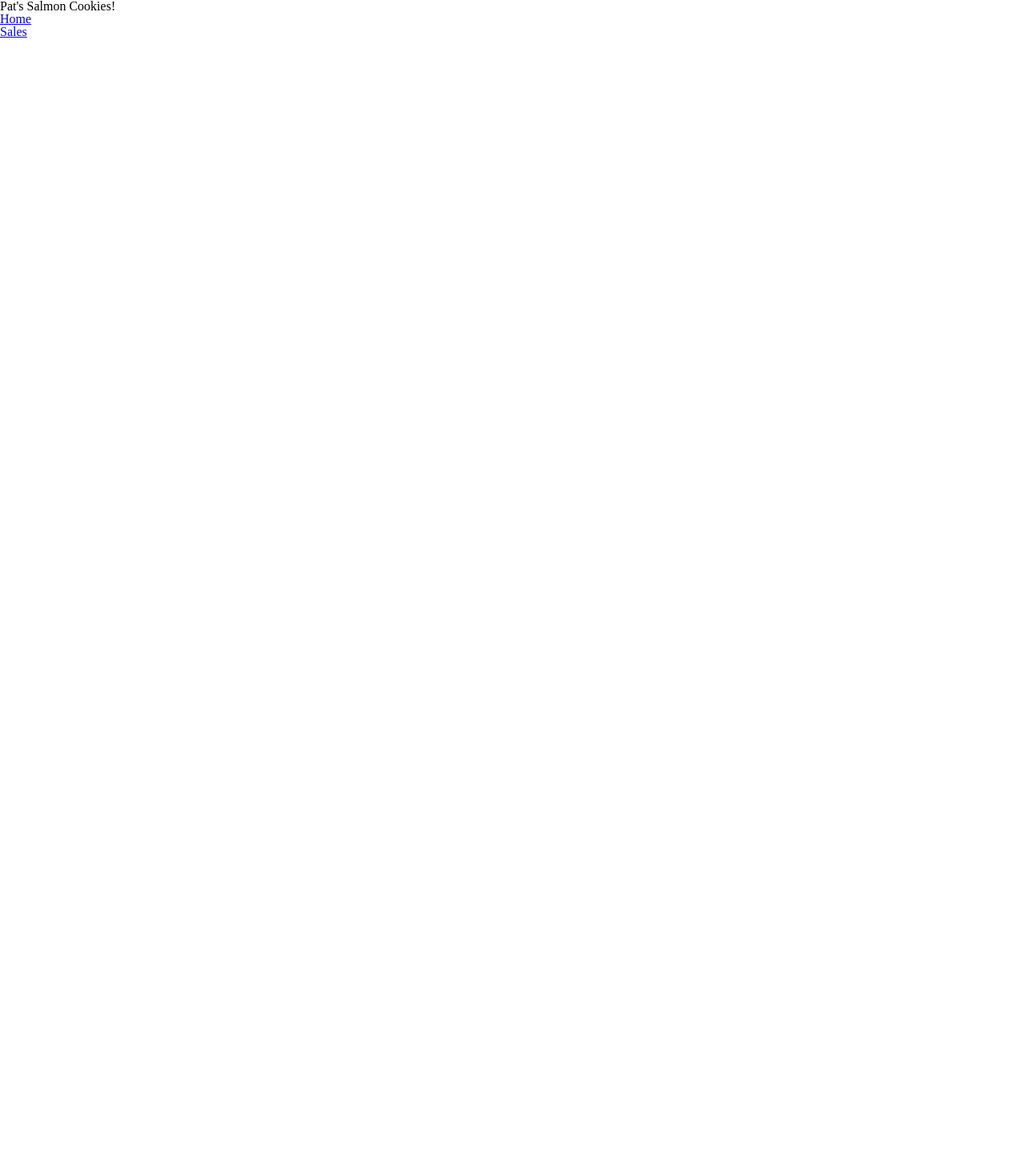
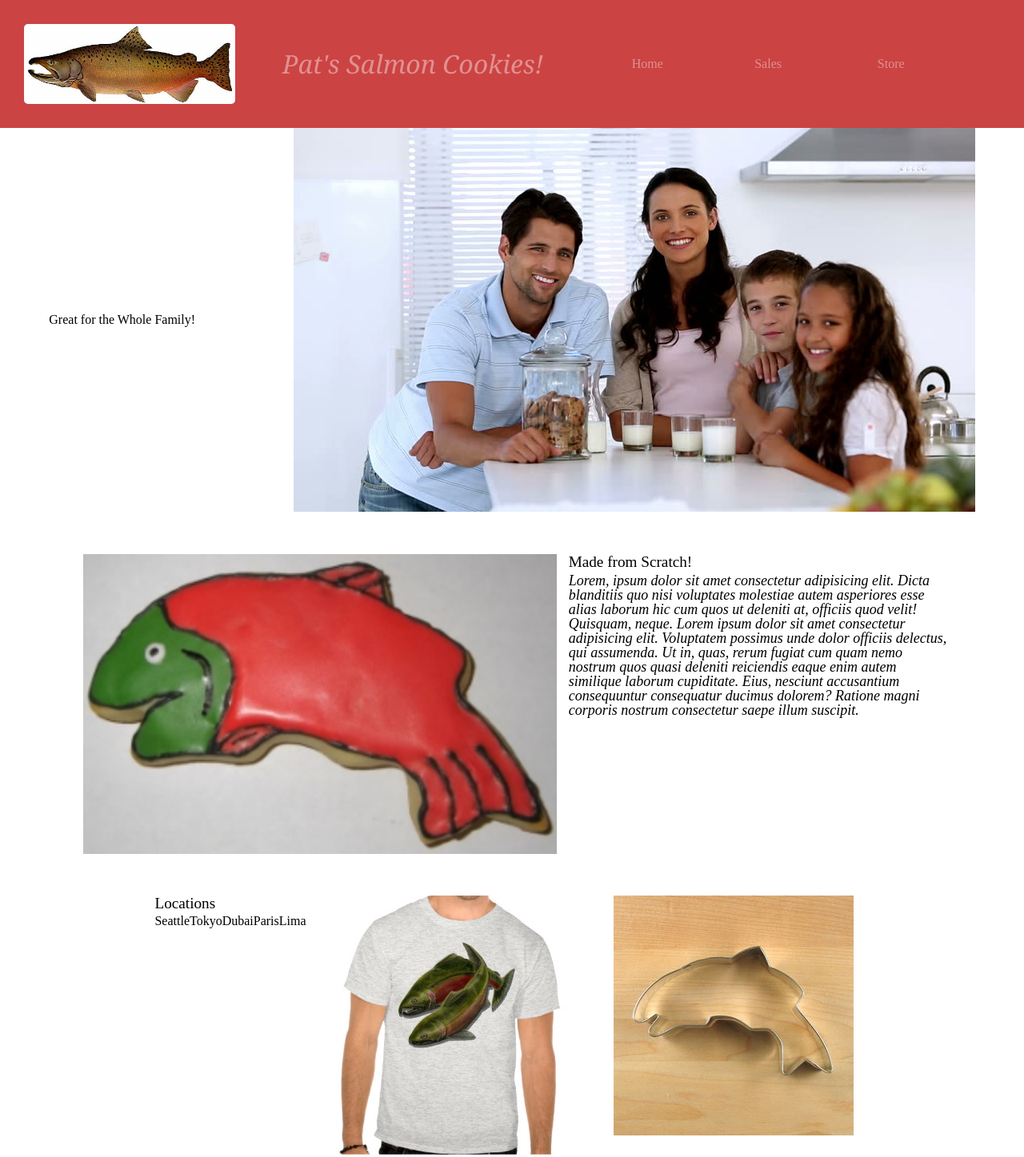
Before and after one commit to hkimbrough22/cookie-stand, a plain HTML site: page index.html in a window 1280 px wide. Shown: the top 1447 px of the page at 80% size. Before the commit the page ends 800 px from the top, so only its background shows below. Drawn offline with Linux system fonts and the light colour scheme.

Commit message:
Initial CSS update

```diff
--- a/css/style.css
+++ b/css/style.css
@@ -0,0 +1,117 @@
+h1 {
+  font-family:Georgia, 'Times New Roman', Times, serif;
+  font-style: oblique;
+  font-size: xx-large;
+}
+
+h3 {
+  font-size: larger;
+  padding-bottom: 5px;
+}
+
+p {
+  font-style: italic;
+  font-size: large;
+  overflow: scroll;
+  height: 350px;
+  width:480px;
+}
+
+header {
+  background-color: rgb(204, 67, 67);
+  color: rgba(255, 255, 255, 0.411);
+  height: 10em;
+  display: flex;
+  justify-content: space-around;
+  align-items: center;
+}
+
+header img {
+  height: 100px;
+  border-radius: 5px;
+}
+
+
+header nav {
+  height: 100%;
+  width: 40%;
+  display: flex;
+  justify-content: space-evenly;
+}
+
+ul {
+  display: flex;
+  align-items: center;
+  justify-content: flex-end;
+  width: 100%;
+}
+
+li {
+  width: 30%;
+}
+
+a {
+  color: inherit;
+  text-decoration: none;
+}
+
+section:nth-child(1) {
+  height: 30em;
+  display: flex;
+  justify-content: space-around;
+  align-items: center;
+}
+
+section img:only-child {
+  height: 450px;
+}
+
+section:nth-child(3) {
+  height: 30em;
+  display: flex;
+  justify-content: center;
+  align-items:center;
+}
+
+section:nth-child(3) img {
+  height: 375px;
+  margin: auto 15px;
+}
+
+section:nth-child(4) {
+  height: 30em;
+  display: flex;
+  align-items: flex-start;
+  justify-content: center;
+}
+
+section:nth-child(4) img {
+  display: flex;
+  justify-self:center;
+  margin: 0px 20px;
+}
+
+article {
+  display: flex;
+  flex-flow: column;
+  align-items:flex-start;
+  justify-self: flex-end;
+  justify-content:space-between;
+}
+
+button {
+  border: thin solid black;
+  background-color: black;
+  color: white;
+  padding: 5px 20px;
+  border-radius: 2px;
+}
+
+footer {
+  background-color: rgb(204, 67, 67);
+  color: rgba(255, 255, 255, 0.411);
+height: 6em;
+display: flex;
+justify-content: center;
+align-items: center;
+}
--- a/index.html
+++ b/index.html
@@ -11,14 +11,58 @@
   </head>
   <body>
     <header>
+      <img src="./img/chinook.jpg">
       <h1>Pat's Salmon Cookies!</h1>
+      <nav>
+        <ul>
+          <li> <a href="./index.html">Home</a></li>
+          <li> <a href="./html/sales.html">Sales</a></li>
+          <li> <a href="./html/store.html">Store</a></li>
+        </ul>
+      </nav>
+    </header>
+    <main>
+      <section>
+        <h2>Great for the Whole Family!</h2>
+        <img src="./img/family.jpg">
+      </section>
+      <section>
+      </section>
+      <section>
+        <img src="./img/frosted-cookie.jpg">
+        <article>
+          <h3>Made from Scratch!</h3>
+          <p>Lorem, ipsum dolor sit amet consectetur adipisicing elit. Dicta blanditiis quo nisi voluptates molestiae autem asperiores esse alias laborum hic cum quos ut deleniti at, officiis quod velit! Quisquam, neque. Lorem ipsum dolor sit amet consectetur adipisicing elit. Voluptatem possimus unde dolor officiis delectus, qui assumenda. Ut in, quas, rerum fugiat cum quam nemo nostrum quos quasi deleniti reiciendis eaque enim autem similique laborum cupiditate. Eius, nesciunt accusantium consequuntur consequatur ducimus dolorem? Ratione magni corporis nostrum consectetur saepe illum suscipit.</p>
+        </article>
+      </section>
+      <section>
+        <article>
+          <h3>Locations</h3>
+          <ul>
+            <li>Seattle</li>
+            <li>Tokyo</li>
+            <li>Dubai</li>
+            <li>Paris</li>
+            <li>Lima</li>
+          </ul>
+        </article>
+        <img src="./img/shirt.jpg">
+        <img src="./img/cutter.jpeg">
+      </section>
+    </main>
+    <footer>
       <nav>
         <ul>
           <li> <a href="./index.html">Home</a></li>
           <li> <a href="./html/sales.html">Sales</a></li>
         </ul>
       </nav>
-    </header>
+      <div></div>
+      <div></div>
+      <div></div>
+    </footer>
+  </body>
+  <!-- <body>
     <main>
       <h2></h2>
       <div id = "shops">
@@ -27,5 +71,5 @@
     <footer>
 
     </footer>
-  </body>
+  </body> -->
 </html>
```
Also changed, not shown: html/order-processing.html (added), html/store.html (added), img/chinook.jpg (added), img/cutter.jpeg (added), img/family.jpg (added), img/fish.jpg (added), img/frosted-cookie.jpg (added), img/shirt.jpg (added).
